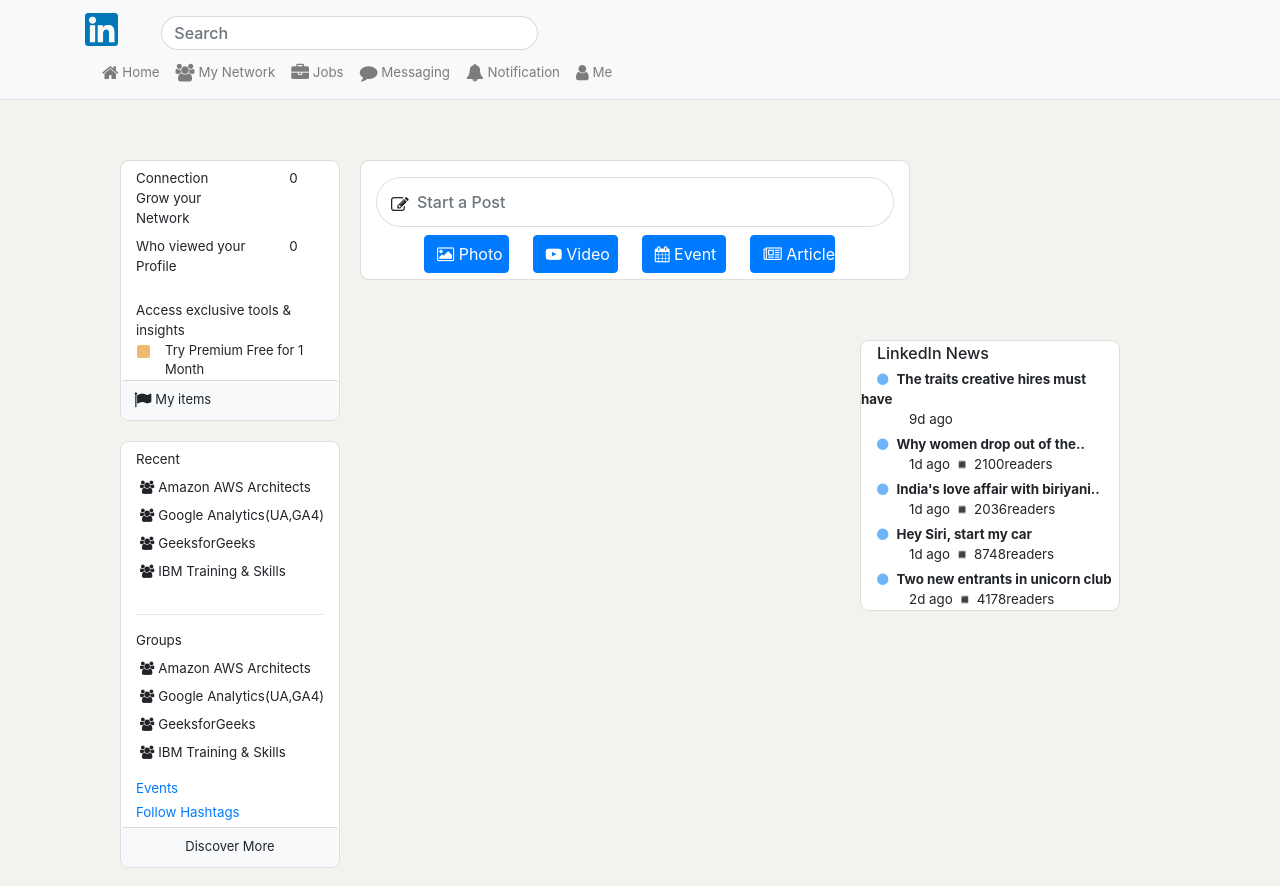
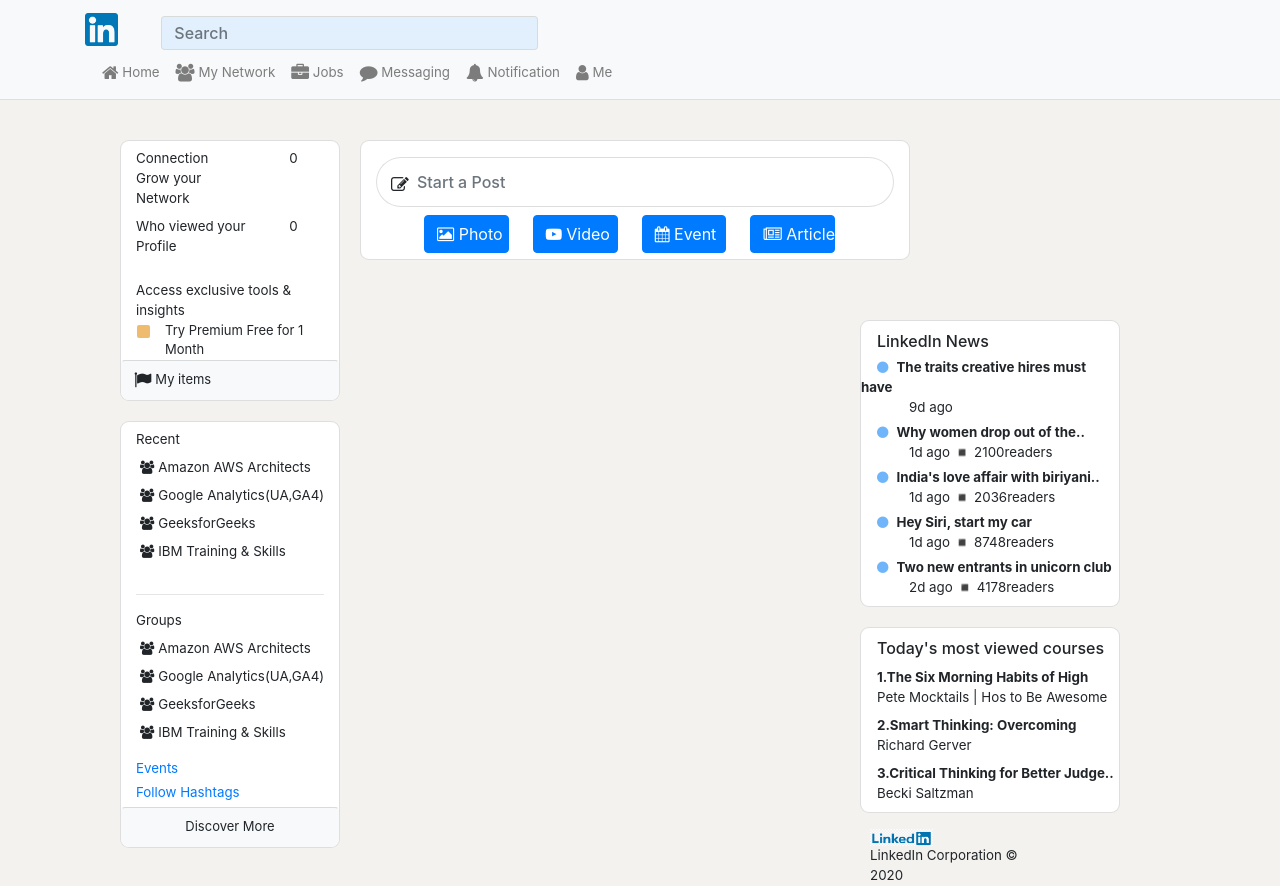
Before and after one commit to dhushandhansd/linkedIn-clone, a plain HTML site: page src/index.html in a window 1280 px wide. Drawn offline with nearby package versions, Linux system fonts and the light colour scheme.

Commit message:
Right Container Updated

```diff
--- a/css/styles.css
+++ b/css/styles.css
@@ -1,7 +1,7 @@
 body {
     background-color: #f3f2ef;
     font-size: smaller;
-    margin: 100px 0px 0px 0px;
+    margin: 80px 0px 0px 0px;
 }
 
 .navbar {
@@ -62,6 +62,11 @@ body {
     list-style-type: none;
 }
 
+.customImg {
+    width: 60px;
+    height: 17px;
+}
+
 .customButtom {
     height: 40px;
     border-top: .1px solid #9494944f;
@@ -101,14 +106,14 @@ body {
 
 .form-control {
     font-weight: 500;
-    background-color: #ffffff;
-    border-radius: 30px;
     border: .1px solid #9494944f;
 }
 
 .custom-input {
     height: 50px;
     padding-left: 40px;
+    background-color: #ffffff;
+    border-radius: 30px;
 }
 
 .postCenter i {
@@ -122,7 +127,21 @@ body {
     width: 260px;
     float: right;
     margin: 60px 160px 0px 0px;
+}
+
+.topContainer {
     border-radius: 9px;
     border: .5px solid #9494944f;
     background-color: #ffffff;
 }
+
+.middleContainer {
+    margin: 20px 0px 0px 0px;
+    border-radius: 9px;
+    border: .5px solid #9494944f;
+    background-color: #ffffff;
+}
+
+.bottomContainer {
+    padding: 0px 0px 0px 10px;
+}
--- a/src/index.html
+++ b/src/index.html
@@ -134,28 +134,57 @@
             </div>
         </div>
         <div class="rightContainer">
-            <div class="row">
+            <div class="topContainer">
+                <div class="row mt-sm-2">
                     <span class="col-sm-12 ml-sm-3 fontBig">LinkedIn News</span>
                 </div>
                 <div class="row">
-                <span class="col-sm-12"><i class="fa fa-circle mt-sm-2 ml-sm-3 mr-sm-2"></i><strong>The traits creative
+                    <span class="col-sm-12"><i class="fa fa-circle mt-sm-2 ml-sm-3 mr-sm-2"></i><strong>The traits
+                            creative
                             hires must have</strong></span>
                     <span class="col-sm-12 ml-sm-5">9d ago</span>
-                <span class="col-sm-12"><i class="fa fa-circle mt-sm-2 ml-sm-3 mr-sm-2"></i><strong>Why women drop out
+                    <span class="col-sm-12"><i class="fa fa-circle mt-sm-2 ml-sm-3 mr-sm-2"></i><strong>Why women drop
+                            out
                             of the..</strong>
                     </span>
                     <span class="col-sm-12 ml-sm-5">1d ago ◾ 2100readers</span>
-                <span class="col-sm-12"><i class="fa fa-circle mt-sm-2 ml-sm-3 mr-sm-2"></i><strong>India's love affair
+                    <span class="col-sm-12"><i class="fa fa-circle mt-sm-2 ml-sm-3 mr-sm-2"></i><strong>India's love
+                            affair
                             with biriyani..</strong></span>
                     <span class="col-sm-12 ml-sm-5">1d ago ◾ 2036readers</span>
-                <span class="col-sm-12"><i class="fa fa-circle mt-sm-2 ml-sm-3 mr-sm-2"></i><strong>Hey Siri, start my
+                    <span class="col-sm-12"><i class="fa fa-circle mt-sm-2 ml-sm-3 mr-sm-2"></i><strong>Hey Siri, start
+                            my
                             car</strong></span>
                     <span class="col-sm-12 ml-sm-5">1d ago ◾ 8748readers</span>
-                <span class="col-sm-12"><i class="fa fa-circle mt-sm-2 ml-sm-3 mr-sm-2"></i><strong>Two new entrants in
+                    <span class="col-sm-12"><i class="fa fa-circle mt-sm-2 ml-sm-3 mr-sm-2"></i><strong>Two new entrants
+                            in
                             unicorn club</strong></span>
-                <span class="col-sm-12 ml-sm-5">2d ago ◾ 4178readers</span>
+                    <span class="col-sm-12 ml-sm-5 mb-sm-2">2d ago ◾ 4178readers</span>
                 </div>
             </div>
+            <div class="middleContainer">
+                <div class="row mt-sm-2">
+                    <span class="col-sm-12 ml-sm-3 fontBig">Today's most viewed courses</span>
+                </div>
+                <div class="row">
+                    <span class="col-sm-12 ml-sm-3 mt-sm-2"><strong>1.The Six Morning Habits of High</strong></span>
+                    <span class="col-sm-12 ml-sm-3">Pete Mocktails | Hos to Be Awesome</span>
+                    <span class="col-sm-12 mt-sm-2 ml-sm-3"><strong>2.Smart Thinking: Overcoming</strong>
+                    </span>
+                    <span class="col-sm-12 ml-sm-3">Richard Gerver</span>
+                    <span class="col-sm-12 mt-sm-2 ml-sm-3"><strong>3.Critical Thinking for Better
+                            Judge..</strong></span>
+                    <span class="col-sm-12 ml-sm-3 mb-sm-2">Becki Saltzman</span>
+                </div>
+            </div>
+            <div class="bottomContainer">
+                <div class="row mt-sm-3">
+                    <img class="customImg d-block img-fluid col-sm-4" src="../assets/linkedInFull.png" alt="linkedFull">
+                    <span class="col-sm-9">LinkedIn Corporation © 2020</span>
+                </div>
+            </div>
+        </div>
+
     </body>
 
 
```
Also changed, not shown: assets/LinkedInFull.png (added). Lines whose indentation alone changed are shown as unchanged.
